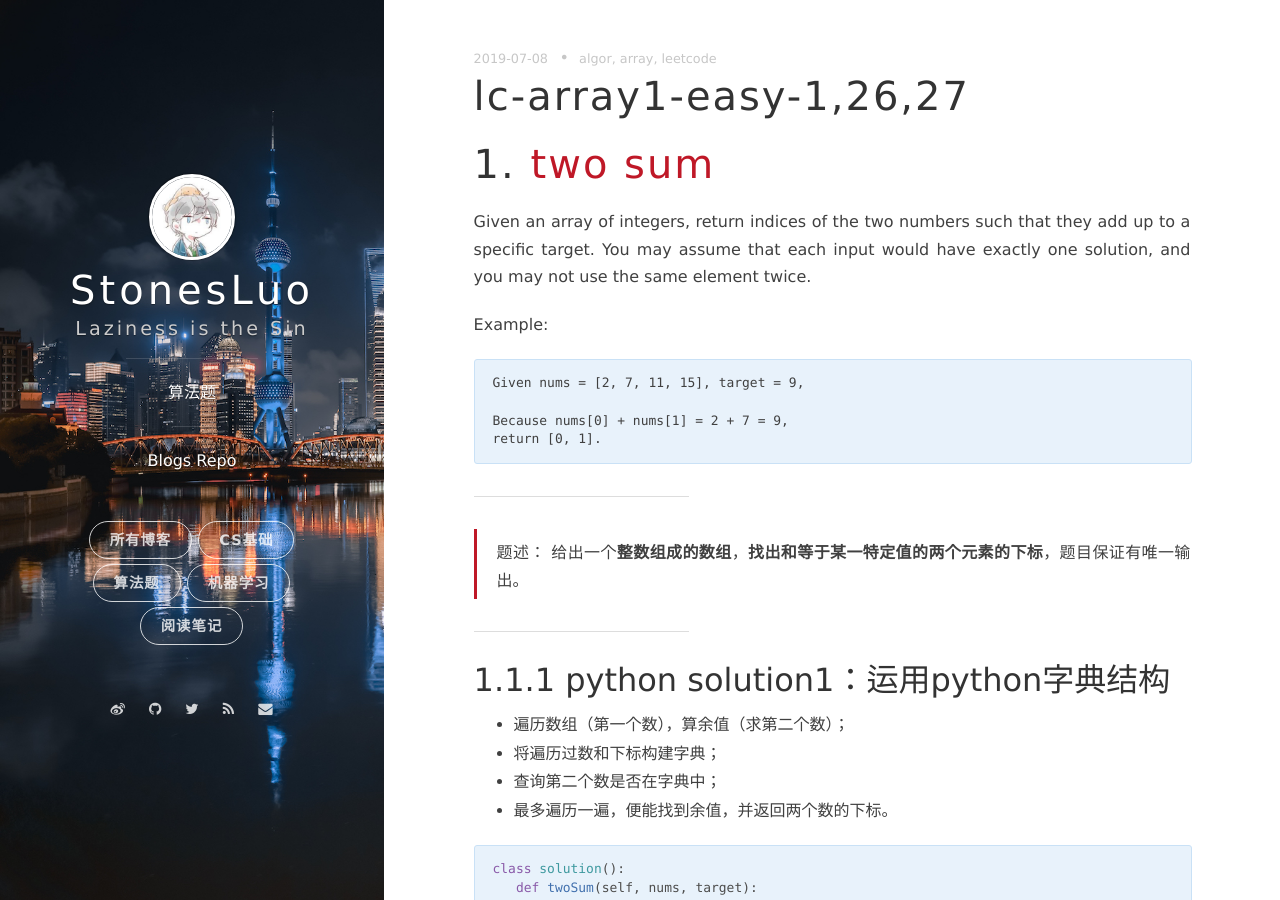
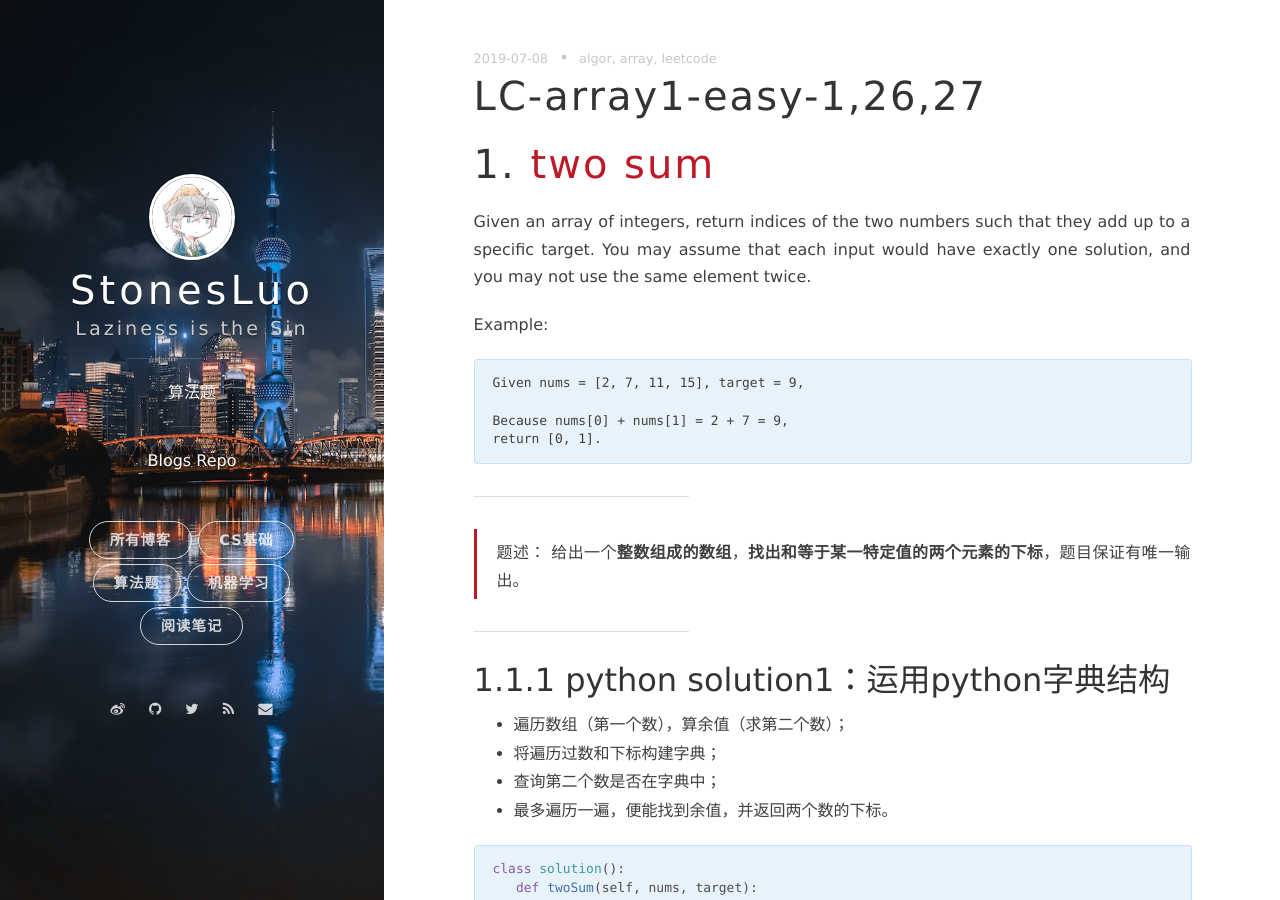
Before and after one commit to StonesLuo/algor, a Jekyll site: the page built from _posts/2019-07-08-leetcode-array.md, in a window 1280 px wide and 900 px high. Built offline with Jekyll 4.4.1, drawn with Linux system fonts in a browser that asks for light colours; nearby versions of some CDN libraries.

```diff
--- a/_posts/2019-07-08-leetcode-array.md
+++ b/_posts/2019-07-08-leetcode-array.md
@@ -1,6 +1,6 @@
 ---
 layout: post
-title: lc-array1-easy-1,26,27
+title: LC-array1-easy-1,26,27
 date: 2019-07-08 22:00:11.000000000 +09:00
 tags: algor, array, leetcode
 ---
```
Also changed, not shown: 1 other file.
